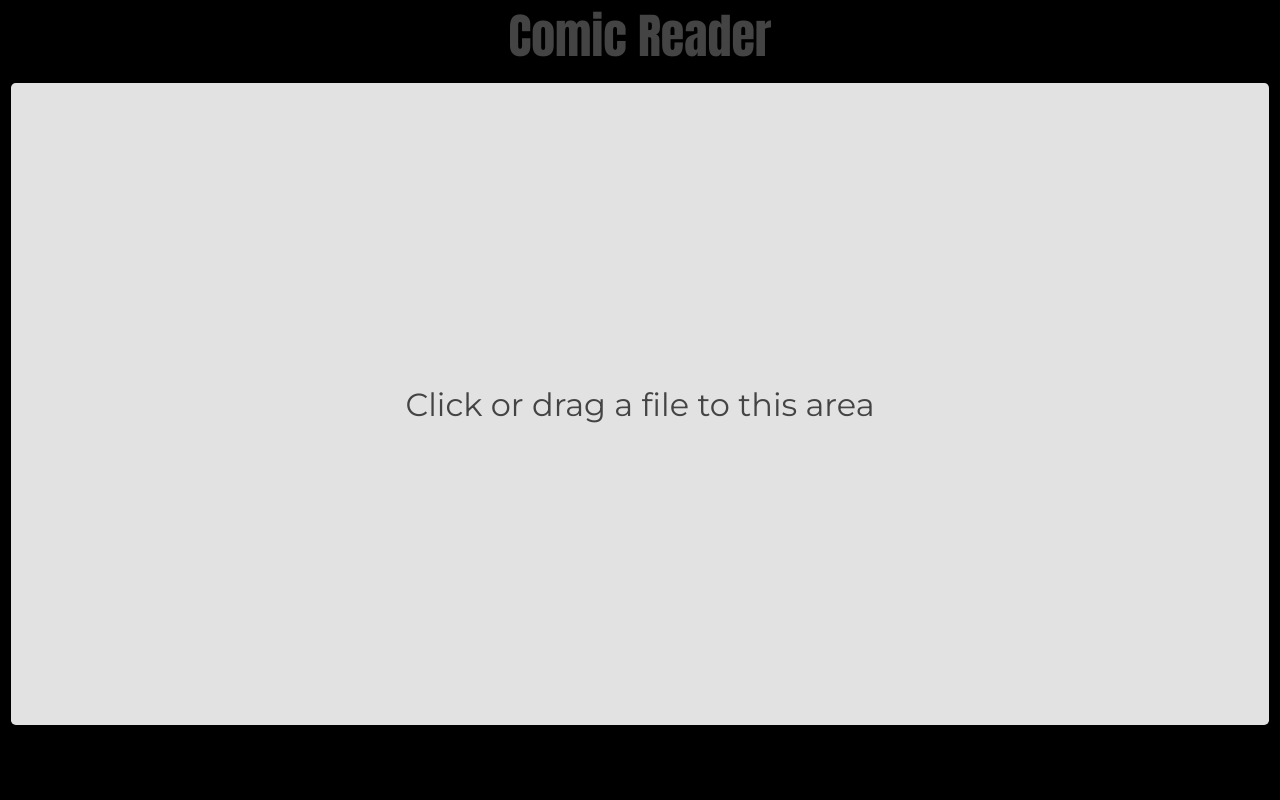
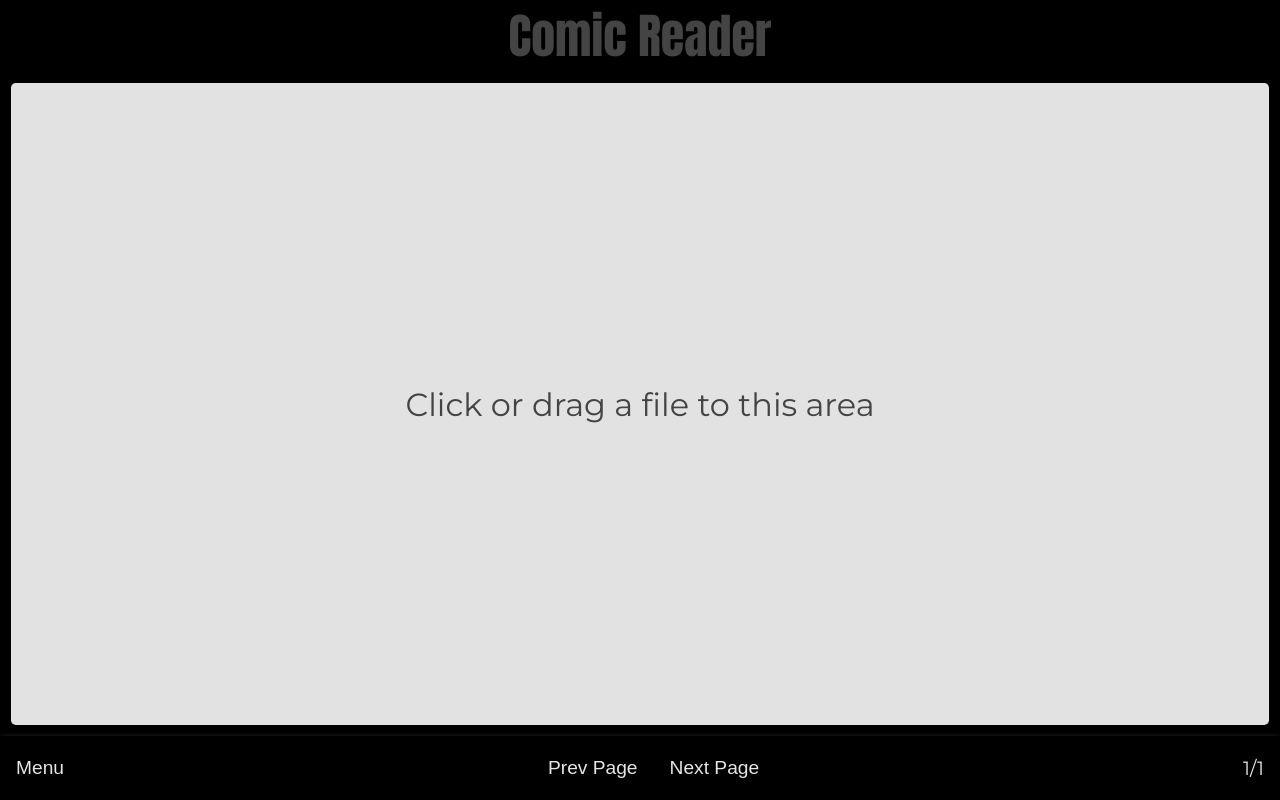
Before and after one commit to rickbrunstedt/comic-reader-browser, a Preact app: page / in a window 1280 px wide. Built offline with nearby package versions, Linux system fonts and the light colour scheme; what libarchive.js would draw is missing.

Commit message:
add possibily to save and list comics

```diff
--- a/src/App.js
+++ b/src/App.js
@@ -6,51 +6,102 @@ import { FileDropView } from './components/FileDropView';
 import { ComicView } from './components/ComicView';
 import { Navigation } from './components/Navigation';
 import { ModalMenu } from './components/ModalMenu';
+import { ComicListView } from './components/ComicListView';
 import { css } from 'emotion';
 import './style/index.css';
 
+const VIEW_STORAGE = 'current-view';
+const VIEWS = {
+  LIST_VIEW: 'LIST_VIEW',
+  FILEDROP_VIEW: 'FILEDROP_VIEW',
+  COMIC_VIEW: 'COMIC_VIEW',
+};
+
+function getInitialView() {
+  const view = window.localStorage.getItem(VIEW_STORAGE);
+  if (view) return view;
+  return VIEWS.FILEDROP_VIEW;
+}
+
 export default function App() {
-  const [{ files, progress }, fileActions] = useUnpackFile();
+  const [currentComic, setCurrentComic] = useState();
+  const [unpackState, fileActions] = useUnpackFile();
   const [pageState, pageActions] = usePageCount();
   const [isMenuVisible, setIsMenuVisible] = useState(false);
+  const [view, setView] = useState(getInitialView());
 
   useEffect(() => {
-    if (progress === 100) {
-      pageActions.setNumberOfPages(files.length);
+    if (unpackState.progress === 100) {
+      if (unpackState.files) {
+        pageActions.setNumberOfPages(unpackState.files.length);
+        setCurrentComic(unpackState.files);
+      }
+      fileActions.reset();
     }
-  }, [progress, files.length, pageActions]);
+  }, [unpackState.progress, unpackState.files.length, pageActions]);
 
   function toggleShowMenu() {
     setIsMenuVisible(!isMenuVisible);
   }
 
   function handleReset() {
-    fileActions.reset();
+    setCurrentComic([]);
     pageActions.reset();
-    setIsMenuVisible(false);
   }
 
-  function renderView() {
-    if (progress === 100 && files[0].imageData) {
-      let images = [files[pageState.current - 1]];
+  function handleSetView(newView) {
+    setView(newView);
+    window.localStorage.setItem(VIEW_STORAGE, newView);
+  }
 
-      if (pageState.amountToView === 2 && files[pageState.current]) {
-        images.push(files[pageState.current]);
-      }
-
-      return <ComicView images={images} />;
+  function switchView(newView) {
+    if (newView === VIEWS.FILEDROP_VIEW) {
+      handleReset();
     }
 
-    return <FileDropView unpackFile={fileActions.unpack} progress={progress} />;
+    handleSetView(newView);
+  }
+
+  function setComic(comicFiles) {
+    setCurrentComic(comicFiles);
+    pageActions.setNumberOfPages(comicFiles.length);
+    handleSetView(VIEWS.COMIC_VIEW);
   }
 
   const navigationActions = {
     toggleShowMenu,
-    handleReset: handleReset,
+    gotoFiledropView: () => switchView(VIEWS.FILEDROP_VIEW),
+    gotoListView: () => switchView(VIEWS.LIST_VIEW),
     nextPage: pageActions.nextPage,
     prevPage: pageActions.prevPage,
     setAmountOfPagesToView: pageActions.setAmountToView,
   };
+
+  function renderView() {
+    switch (view) {
+      case VIEWS.LIST_VIEW:
+        return <ComicListView setComic={setComic} />;
+
+      case VIEWS.COMIC_VIEW:
+        if (currentComic) {
+          let images = [currentComic[pageState.current - 1]];
+          if (pageState.amountToView === 2 && currentComic[pageState.current]) {
+            images.push(currentComic[pageState.current]);
+          }
+          return <ComicView images={images} />;
+        }
+
+      case VIEWS.FILEDROP_VIEW:
+      default:
+        return (
+          <FileDropView
+            gotoFiledropView={() => switchView(VIEWS.COMIC_VIEW)}
+            unpackFile={fileActions.unpack}
+            progress={unpackState.progress}
+          />
+        );
+    }
+  }
 
   return (
     <div
@@ -68,7 +119,7 @@ export default function App() {
       )}
 
       <Navigation
-        progress={progress}
+        progress={unpackState.progress}
         actions={navigationActions}
         pageState={pageState}
       />
--- /dev/null
+++ b/src/components/ComicListView.js
@@ -0,0 +1,148 @@
+import { h } from 'preact';
+import { useState, useEffect } from 'preact/hooks';
+import { css } from 'emotion';
+import { useDB } from '../hooks/useDB';
+import { colors } from '../style/defaultStyles';
+
+const container = css`
+  overflow: auto;
+  color: ${colors.primary};
+
+  h1 {
+    text-align: center;
+  }
+
+  .thumbnail-container {
+    display: grid;
+    grid-template-columns: repeat(5, 1fr);
+    grid-gap: 2rem;
+    padding: 2rem;
+
+    @media (max-width: 900px) {
+      grid-template-columns: repeat(3, 1fr);
+    }
+
+    @media (max-width: 600px) {
+      grid-template-columns: repeat(2, 1fr);
+    }
+  }
+
+  .thumbnail {
+    margin: 0;
+    padding: 0;
+    border: none;
+    background: none;
+    color: inherit;
+    cursor: pointer;
+    position: relative;
+
+    :hover,
+    :focus {
+      .remove-btn {
+        opacity: 100;
+      }
+    }
+  }
+
+  .thumbnail-btn {
+    margin: 0;
+    padding: 0;
+    border: none;
+    background: none;
+    color: inherit;
+    cursor: pointer;
+  }
+
+  .remove-btn {
+    --overflow-spacing: -0.6rem;
+    --size: 1.4rem;
+    opacity: 0;
+    transform: rotate(45deg);
+    transition: 200ms ease;
+    border-radius: 50%;
+    border: none;
+    padding: 0;
+    background: tomato;
+    color: whitesmoke;
+    position: absolute;
+    cursor: pointer;
+    width: var(--size);
+    height: var(--size);
+    font-size: var(--size);
+    display: flex;
+    right: var(--overflow-spacing);
+    top: var(--overflow-spacing);
+    justify-content: center;
+    line-height: 100%;
+    box-shadow: 0px 2px 10px 2px rgba(10, 10, 10);
+
+    :focus {
+      opacity: 100;
+    }
+  }
+
+  .thumbnail-image {
+    margin: 0;
+    padding: 0;
+
+    img {
+      max-width: 100%;
+    }
+  }
+`;
+
+export function ComicListView({ setComic }) {
+  const [thumbnails, setThumbnails] = useState([]);
+  const [db, isInitialized] = useDB();
+
+  useEffect(async () => {
+    if (isInitialized) {
+      const thumbnails = await db.stores.thumbnails.getAll();
+      setThumbnails(thumbnails);
+    }
+  }, [isInitialized]);
+
+  async function handleSetComic(comicId) {
+    const comic = await db.stores.comics.get(comicId);
+    setComic(comic.files);
+  }
+
+  async function removeComic({ id, comicId }) {
+    try {
+      await db.stores.comics.delete(comicId);
+      await db.stores.thumbnails.delete(id);
+      const thumbnails = await db.stores.thumbnails.getAll();
+      setThumbnails(thumbnails);
+    } catch (error) {
+      console.log(error);
+    }
+  }
+
+  function renderThumnail() {
+    return thumbnails.map(thumbnail => {
+      return (
+        <div class="thumbnail" key={thumbnail.comicId}>
+          <button
+            class="thumbnail-btn"
+            onClick={() => handleSetComic(thumbnail.comicId)}
+          >
+            <figure class="thumbnail-image">
+              <img alt={thumbnail.title} src={thumbnail.image.imageData} />
+              <figcaption>{thumbnail.title}</figcaption>
+            </figure>
+          </button>
+          <button class="remove-btn" onClick={e => removeComic(thumbnail)}>
+            +
+          </button>
+        </div>
+      );
+    });
+  }
+
+  return (
+    <div class={container}>
+      <h1>Comic list view</h1>
+      <div class="thumbnail-container">{renderThumnail()}</div>
+    </div>
+  );
+}
--- a/src/components/FileDropView.js
+++ b/src/components/FileDropView.js
@@ -8,8 +8,12 @@ const container = css`
   flex-direction: column;
 `;
 
-export function FileDropView({ unpackFile, progress }) {
+export function FileDropView({ gotoFiledropView, unpackFile, progress }) {
   function renderView() {
+    if (progress === 100) {
+      gotoFiledropView();
+    }
+
     if (progress > 0) {
       return <ProgressBar progress={progress} />;
     }
--- /dev/null
+++ b/src/hooks/useDB.js
@@ -0,0 +1,43 @@
+import DBHandler from '../lib/DBHandler';
+import { useState, useEffect } from 'preact/hooks';
+
+class DB extends DBHandler {
+  onUpgradeNeeded(event) {
+    // The database did not previously exist, so create object stores and indexes.
+    const db = event.target.result;
+    const comicStore = db.createObjectStore('comics', { keyPath: 'id' });
+    comicStore.createIndex('by_title', 'title', {
+      // This line should be included later
+      // unique: true,
+    });
+
+    const thumbnailStore = db.createObjectStore('thumbnails', {
+      keyPath: 'id',
+    });
+    thumbnailStore.createIndex('by_title', 'title', {
+      // This line should be included later
+      // unique: true,
+    });
+    thumbnailStore.createIndex('by_comicId', 'comicId', {
+      // This line should be included later
+      // unique: true,
+    });
+  }
+}
+
+const db = new DB({ name: 'comic-reader', version: 1 });
+
+export function useDB() {
+  const [isInitialized, setIsInitialized] = useState(false);
+
+  useEffect(() => {
+    db.init().then(() => {
+      db.createStore('comics');
+      db.createStore('thumbnails');
+      db.initDone();
+      setIsInitialized(true);
+    });
+  }, []);
+
+  return [db, isInitialized];
+}
--- a/src/hooks/useUnpackFile.js
+++ b/src/hooks/useUnpackFile.js
@@ -1,6 +1,7 @@
 import { Archive } from 'libarchive.js/main.js';
-import { useReducer } from 'preact/hooks';
-import { readFileAsImage } from '../utils';
+import { useReducer, useEffect } from 'preact/hooks';
+import { readFileAsImage } from '../lib/readFileAsImage';
+import { useDB } from './useDB';
 
 Archive.init({
   workerUrl: '/libarchivejs/worker-bundle.js',
@@ -18,20 +19,29 @@ async function openArchive(zipFile) {
   return comporessedFiles;
 }
 
+const FILETYPE_RGX = /\.(cbr|cbz|zip|rar)$/;
+
 const types = {
   ADD_FILE: 'ADD_FILE',
   SET_ERROR: 'SET_ERROR',
   RESET: 'RESET',
-  SET_IMAGE_DATA: 'SET_IMAGE_DATA',
+  SET_TITLE: 'SET_TITLE',
 };
 
 const initialState = {
   files: [],
+  title: '',
   progress: 0,
 };
 
 function unpackFileReducer(state, action) {
   switch (action.type) {
+    case types.SET_TITLE:
+      return {
+        ...state,
+        title: action.title,
+      };
+
     case types.ADD_FILE:
       return {
         ...state,
@@ -45,15 +55,6 @@ function unpackFileReducer(state, action) {
         errorMessage: action.message,
       };
 
-    case types.SET_IMAGE_DATA:
-      const files = state.files.map(file => {
-        if (file.pageNumber === action.pageNumber) {
-          return { ...file, imageData: action.imageData };
-        }
-        return file;
-      });
-      return { ...state, files };
-
     case types.RESET:
       return initialState;
 
@@ -64,38 +65,57 @@ function unpackFileReducer(state, action) {
 
 export function useUnpackFile() {
   const [state, dispatch] = useReducer(unpackFileReducer, initialState);
+  const [db, isInitialized] = useDB();
+
+  useEffect(() => {
+    if (state.progress === 100) {
+      saveToStorage();
+    }
+  }, [state.progress, isInitialized]);
 
   function reset() {
     dispatch({ type: types.RESET });
   }
 
-  async function handleReadFile({ fileData, pageNumber }) {
+  async function saveToStorage() {
     try {
-      const imageData = await readFileAsImage(fileData);
-      dispatch({ type: types.SET_IMAGE_DATA, imageData, pageNumber });
+      const { title, files } = state;
+      const id = await db.stores.comics.add({
+        title,
+        files,
+      });
+      await db.stores.thumbnails.add({
+        comicId: id,
+        title: title,
+        image: files[0],
+      });
+      return;
     } catch (error) {
-      console.error(error.message);
-      dispatch({ type: types.SET_ERROR, message: error.message });
+      // Todo: Handle error with e.g. an context where it could be pushed.
+      console.error(error);
     }
   }
 
   async function unpack(zipFile) {
     try {
       reset();
+      const title = zipFile.name.replace(FILETYPE_RGX, '');
+      dispatch({ type: types.SET_TITLE, title });
+
       const compressedFiles = await openArchive(zipFile);
       const numberOfFiles = compressedFiles.length;
       let currentFile = 0;
 
       compressedFiles.forEach(async compressedFile => {
         let file = await compressedFile.file.extract();
+
         currentFile += 1;
         const progress = Math.round((currentFile / numberOfFiles) * 100);
 
+        const imageData = await readFileAsImage(file);
         const newFile = {
-          fileData: file,
           name: file.name,
-          pageNumber: currentFile,
-          imageData: null,
+          imageData: imageData,
         };
 
         dispatch({
@@ -103,7 +123,6 @@ export function useUnpackFile() {
           file: newFile,
           progress,
         });
-        handleReadFile(newFile);
       });
     } catch (error) {
       dispatch({ type: types.SET_ERROR, message: error.message });
--- /dev/null
+++ b/src/lib/DBHandler.js
@@ -0,0 +1,91 @@
+export default class DBhandler {
+  constructor({ name, version }) {
+    if (!name) {
+      throw new Error('DBhandler is missing name as prop');
+    }
+    if (!version) {
+      throw new Error('DBhandler is missing version as prop');
+    }
+    this.dbName = name;
+    this.dbVersion = version;
+    this.db = undefined;
+    this.isInitialized = false;
+    this.stores = {};
+  }
+
+  async init() {
+    this.db = await this.createDB();
+    return;
+  }
+
+  initDone() {
+    this.isInitialized = true;
+  }
+
+  createDB() {
+    return new Promise((resolve, reject) => {
+      const DBOpenRequest = window.indexedDB.open(this.dbName, this.dbVersion);
+
+      DBOpenRequest.onupgradeneeded = this.onUpgradeNeeded;
+
+      DBOpenRequest.onsuccess = function(event) {
+        this.db = event.target.result;
+        resolve(this.db);
+      };
+
+      DBOpenRequest.onerror = function(event) {
+        const error = new Error("Can't load database");
+        reject(error);
+      };
+    });
+  }
+
+  onUpgradeNeeded(event) {
+    // The database did not previously exist, so create object stores and indexes.
+    const db = event.target.result;
+    const store = db.createObjectStore(thid.dbname, { keyPath: 'id' });
+  }
+
+  getStore(name) {
+    const transaction = this.db.transaction(name, 'readwrite');
+    return transaction.objectStore(name);
+  }
+
+  async storageFunction({ type, name, data }) {
+    let reqData = data;
+
+    if (type === 'add') {
+      const items = await this.stores[name].getAll();
+      if (items.length > 0) {
+        const id = items[items.length - 1].id + 1;
+        reqData = { ...reqData, id };
+      } else {
+        reqData = { ...reqData, id: 1 };
+      }
+    }
+
+    const store = this.getStore(name);
+
+    return new Promise((resolve, reject) => {
+      const storeRequest = store[type](reqData);
+      storeRequest.onsuccess = function(event) {
+        resolve(event.target.result);
+      };
+
+      storeRequest.onerror = function(event) {
+        const error = new Error(event.target.error);
+        reject(error);
+      };
+    });
+  }
+
+  createStore(name) {
+    this.stores[name] = {
+      add: data => this.storageFunction({ type: 'add', name, data }),
+      delete: data => this.storageFunction({ type: 'delete', name, data }),
+      put: data => this.storageFunction({ type: 'put', name, data }),
+      get: data => this.storageFunction({ type: 'get', name, data }),
+      getAll: data => this.storageFunction({ type: 'getAll', name, data }),
+    };
+  }
+}
```
Also changed, not shown: src/components/ModalMenu.js (+18 -3 lines), src/components/Navigation.js (+8 -12 lines), src/lib/readFileAsImage.js (renamed from src/utils/index.js).
